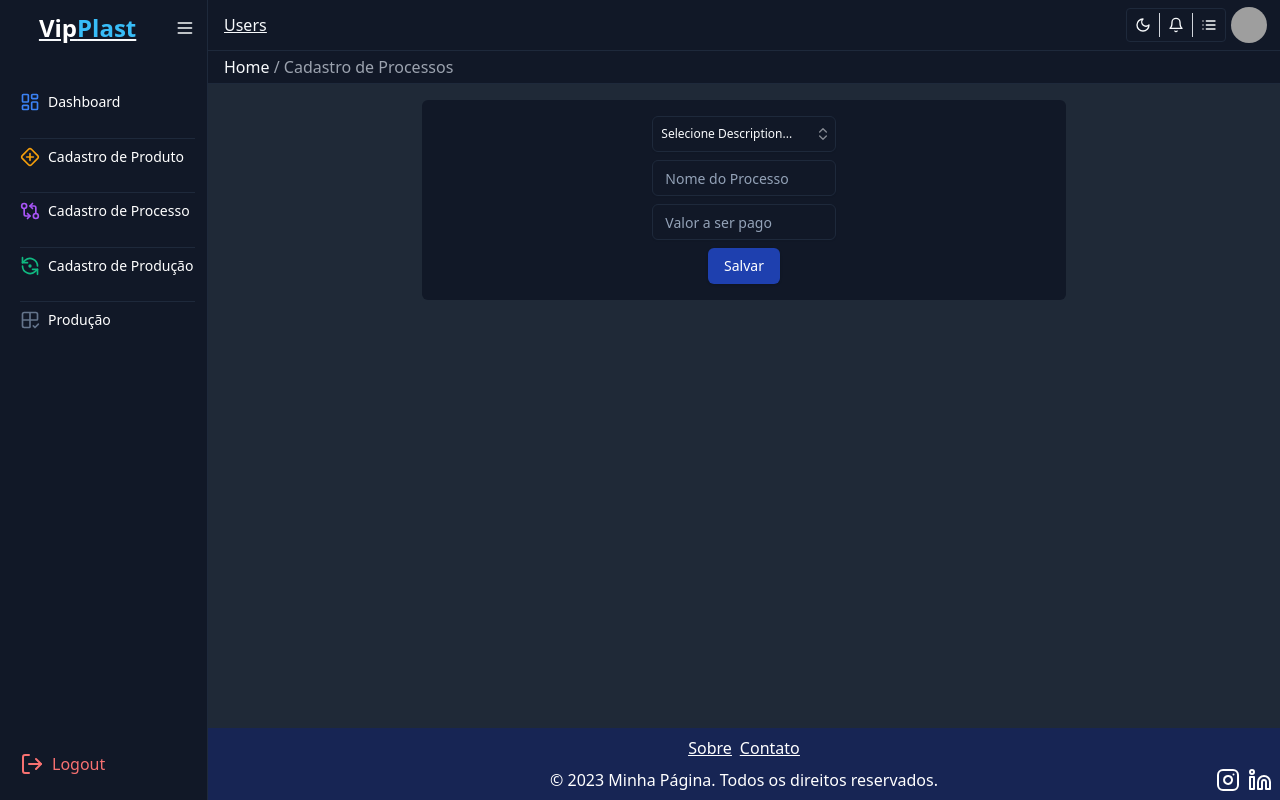
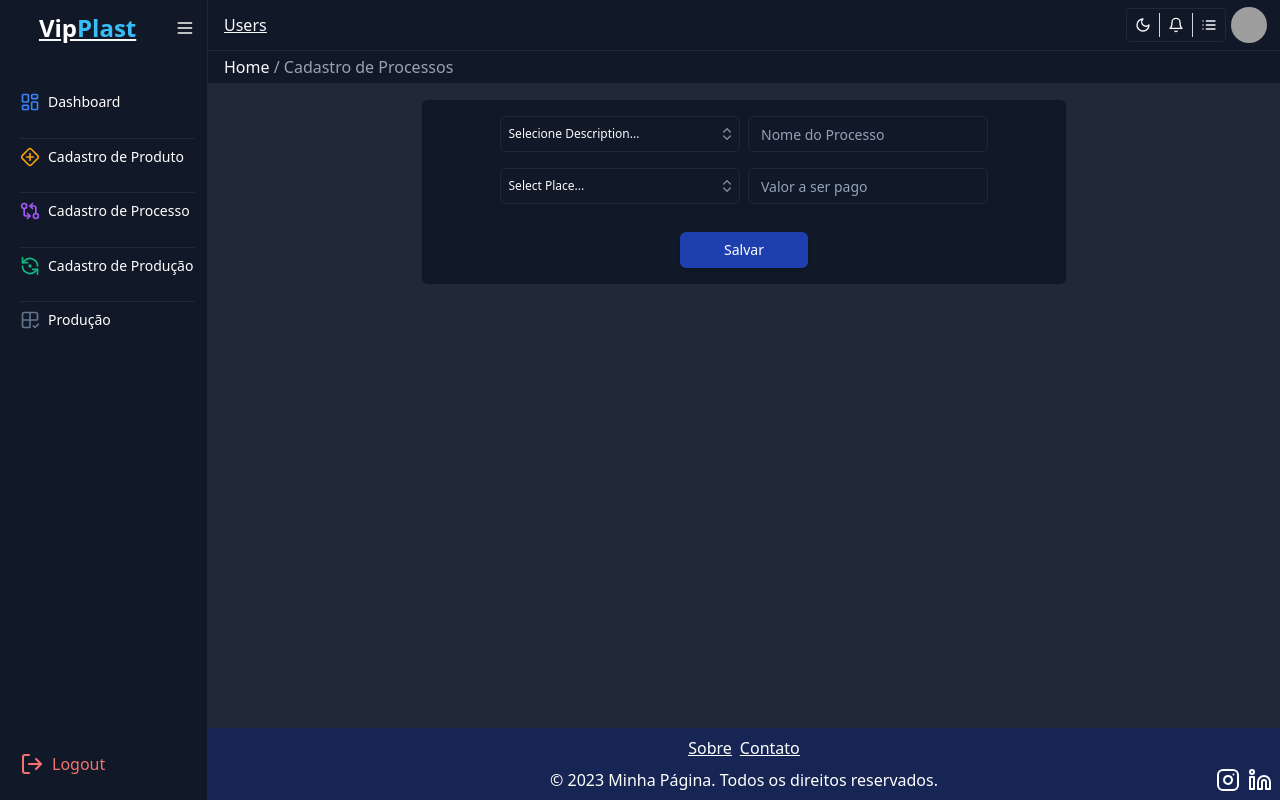
Before and after one commit to GustavoCamarg0/Gerenciador-Producao, a React (Vite) app: page /process in a window 1280 px wide. Built offline with nearby package versions, Linux system fonts and the light colour scheme; grey boxes are pictures that could not be loaded.

Commit message:
Select Place
Add Select place na pagina Process

```diff
--- a/src/components/ui/combobox.tsx
+++ b/src/components/ui/combobox.tsx
@@ -26,7 +26,11 @@ interface ComboboxDemoProps<T> {
   onSelectionChange?: (selectedItem: T | null) => void; // Função de callback para mudança de seleção
 }
 
-export function ComboboxDemo<T extends object>({ data, displayKey, onSelectionChange }: ComboboxDemoProps<T>) {
+export function ComboboxDemo<T extends object>({
+  data,
+  displayKey,
+  onSelectionChange,
+}: ComboboxDemoProps<T>) {
   const [open, setOpen] = React.useState(false);
   const [value, setValue] = React.useState("");
 
@@ -40,7 +44,9 @@ export function ComboboxDemo<T extends object>({ data, displayKey, onSelectionCh
           className="capitalize w-full relative flex flex-col text-xs text-left pl-2 items-start font-medium dark:bg-gray-900"
         >
           {value
-            ? data.find((item) => item[displayKey] === value)?.[displayKey] as string
+            ? (data.find((item) => item[displayKey] === value)?.[
+                displayKey
+              ] as string)
             : `Selecione ${String(displayKey)}...`}
           <ChevronsUpDown className="opacity-50 absolute right-1 " />
         </Button>
@@ -60,7 +66,9 @@ export function ComboboxDemo<T extends object>({ data, displayKey, onSelectionCh
                     setOpen(false);
 
                     if (onSelectionChange) {
-                      const selectedItem = data.find((i) => i[displayKey] === currentValue) || null;
+                      const selectedItem =
+                        data.find((i) => i[displayKey] === currentValue) ||
+                        null;
                       onSelectionChange(selectedItem);
                     }
                   }}
@@ -81,3 +89,73 @@ export function ComboboxDemo<T extends object>({ data, displayKey, onSelectionCh
     </Popover>
   );
 }
+
+export function ComboboxPlace() {
+  const [open, setOpen] = React.useState(false);
+  const [value, setValue] = React.useState("");
+  const place = [
+    {
+      label: "Primeiro",
+      value: "1",
+    },
+    {
+      label: "Segundo",
+      value: "2",
+    },
+    {
+      label: "Terceiro",
+      value: "3",
+    },
+    {
+      label: "Quarto",
+      value: "4",
+    },
+    {
+      label: "Quinto",
+      value: "5",
+    },
+  ];
+  return (
+    <Popover open={open} onOpenChange={setOpen}>
+      <PopoverTrigger asChild>
+        <Button
+          variant="outline"
+          role="combobox"
+          aria-expanded={open}
+          className="capitalize w-full relative flex flex-col text-xs text-left pl-2 items-start font-medium dark:bg-gray-900"
+        >
+         {value
+            ? place.find((place) => place.value === value)?.label
+            : "Select Place..."}
+          <ChevronsUpDown className="opacity-50 absolute right-1 " />
+        </Button>
+      </PopoverTrigger>
+      <PopoverContent className="w-[150px] p-0">
+        <Command className="dark:bg-gray-900">
+          <CommandList>
+            <CommandGroup>
+              {place.map((place) => (
+                <CommandItem
+                  key={place.value}
+                  value={place.value}
+                  onSelect={(currentValue) => {
+                    setValue(currentValue === value ? "" : currentValue);
+                    setOpen(false);
+                  }}
+                >
+                  {place.label}
+                  <Check
+                    className={cn(
+                      "ml-auto",
+                      value === place.value ? "opacity-100" : "opacity-0"
+                    )}
+                  />
+                </CommandItem>
+              ))}
+            </CommandGroup>
+          </CommandList>
+        </Command>
+      </PopoverContent>
+    </Popover>
+  );
+}
--- a/src/pages/Process.jsx
+++ b/src/pages/Process.jsx
@@ -2,12 +2,12 @@ import Footer from "../components/Footer";
 import { Header } from "../components/Header";
 import { Sidebar } from "../components/Sidebar";
 import { Button } from "../components/ui/button";
-import { ComboboxDemo } from "../components/ui/combobox";
+import { ComboboxDemo, ComboboxPlace } from "../components/ui/combobox";
 import { Input } from "../components/ui/input";
 import { useState } from "react";
 
 export function Process() {
-  const products = JSON.parse(localStorage.getItem("products")) || []
+  const products = JSON.parse(localStorage.getItem("products")) || [];
   return (
     <div className="h-screen flex flex-col ">
       <div className="flex flex-1">
@@ -21,11 +21,16 @@ export function Process() {
           <hr />
           <div className="h-full bg-gray-200 w-full flex flex-col items-center dark:bg-gray-800">
             <div className="bg-white w-[60%] p-4 flex justify-center mt-4 rounded-md dark:bg-gray-900">
-              <div className="w-[30%] flex flex-col items-center gap-2">
-                <ComboboxDemo data={products} displayKey="description" />
-                <Input placeholder="Nome do Processo" />
-                <Input placeholder="Valor a ser pago" />
-                <Button className="bg-blue-800 hover:bg-blue-800/80 text-white">
+              <div className="w-full flex flex-col items-center gap-4">
+                <div className="flex  gap-2 w-[80%]">
+                  <ComboboxDemo data={products} displayKey="description"/>
+                  <Input placeholder="Nome do Processo" />
+                </div>
+                <div className="flex gap-2 w-[80%]">
+                  <ComboboxPlace />
+                  <Input placeholder="Valor a ser pago" />
+                </div>
+                <Button className="bg-blue-800 hover:bg-blue-800/80 text-white mt-3 w-32">
                   Salvar
                 </Button>
               </div>
```
